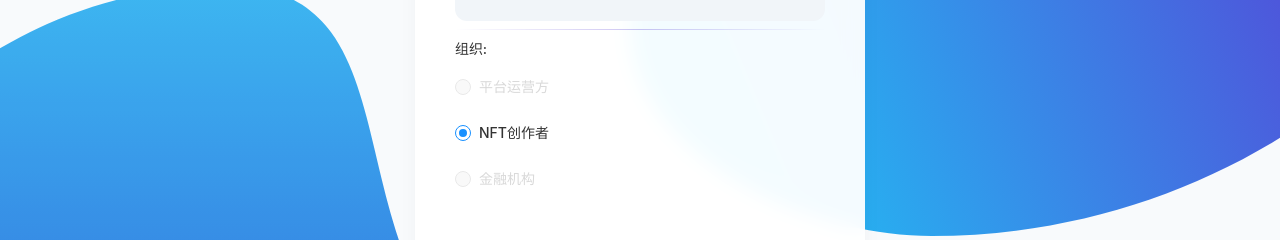
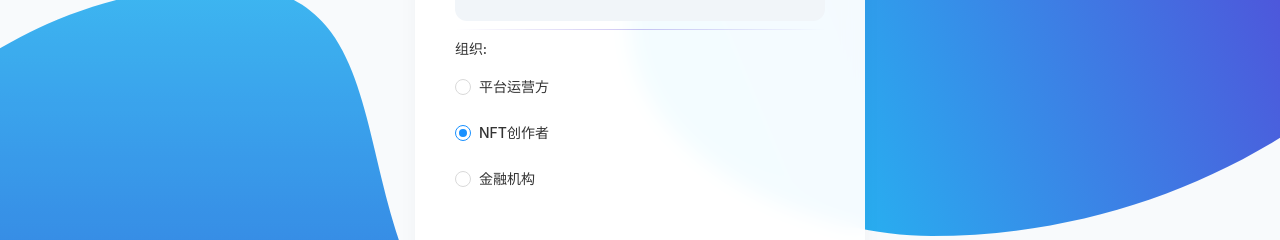
Before and after one commit to cagoya/BlockChain, a Vue app in the folder application/web/: page /register in a window 1280 px wide. Shown: the part 481-721 px from the top of the page. Built offline with nearby package versions, Linux system fonts and the light colour scheme.

Commit message:
add：完善项目配置

```diff
--- a/application/web/src/api/index.ts
+++ b/application/web/src/api/index.ts
@@ -3,8 +3,7 @@ import axios from 'axios';
 // 本地开发可以选择 localhost:8888/api
 // 如果需要多机调试，将 localhost 改为你的 ip 地址
 // 这样在局域网内可以访问
-//export const backendURL = 'http://10.162.199.212:8888/api';
-export const backendURL = 'http://localhost:8888/api';
+export const backendURL = 'localhost:8888/api';
 
 // 获取图片的完整 URL
 export const getImageURL = (imageName: string) => {
--- a/application/web/src/views/Register.vue
+++ b/application/web/src/views/Register.vue
@@ -61,7 +61,6 @@
                   v-for="org in organizations"
                   :key="org.value"
                   :value="org.value"
-                  :disabled="org.disabled"
                 >
                   {{ org.label }}
                 </a-radio>
@@ -174,9 +173,9 @@ const orgWarning = ref('');
 
 // 组织选项配置
 const organizations = [
-  { label: '平台运营方', value: 1, disabled: true },
-  { label: 'NFT创作者', value: 2, disabled: false },
-  { label: '金融机构', value: 3, disabled: true }
+  { label: '平台运营方', value: 1 },
+  { label: 'NFT创作者', value: 2 },
+  { label: '金融机构', value: 3 }
 ];
 
 // 邮箱格式验证
```
Also changed, not shown: 2 other files (tests, documents, lock files or other folders).
